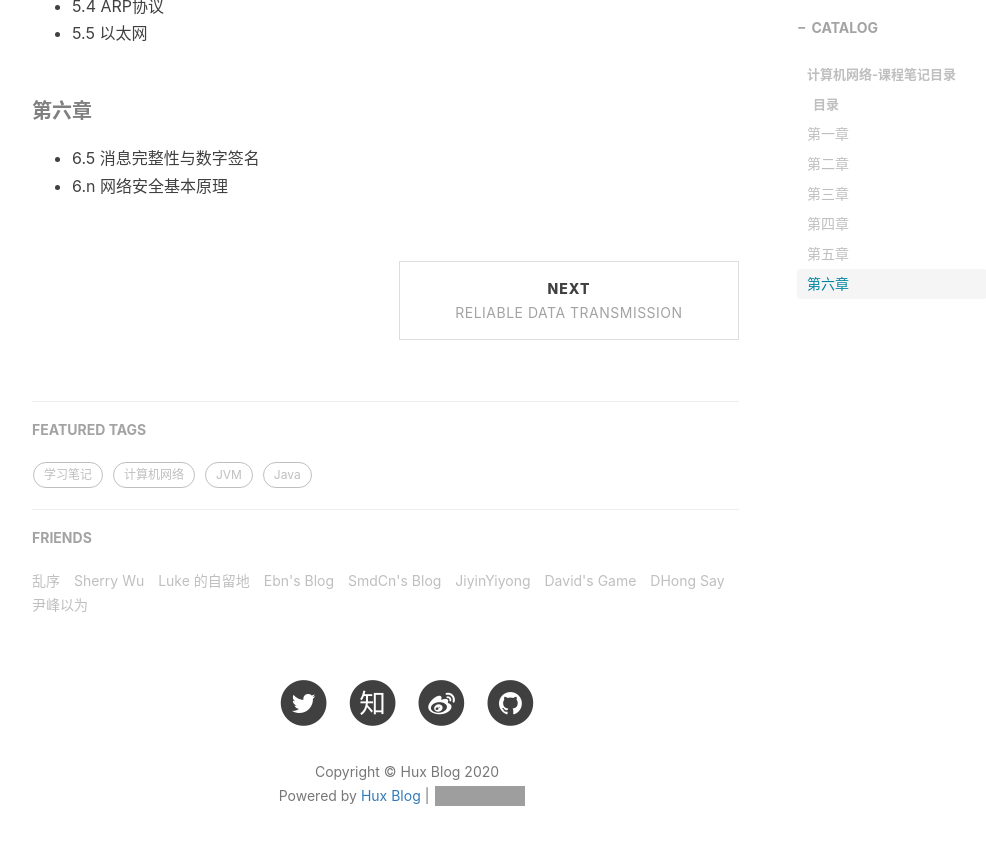
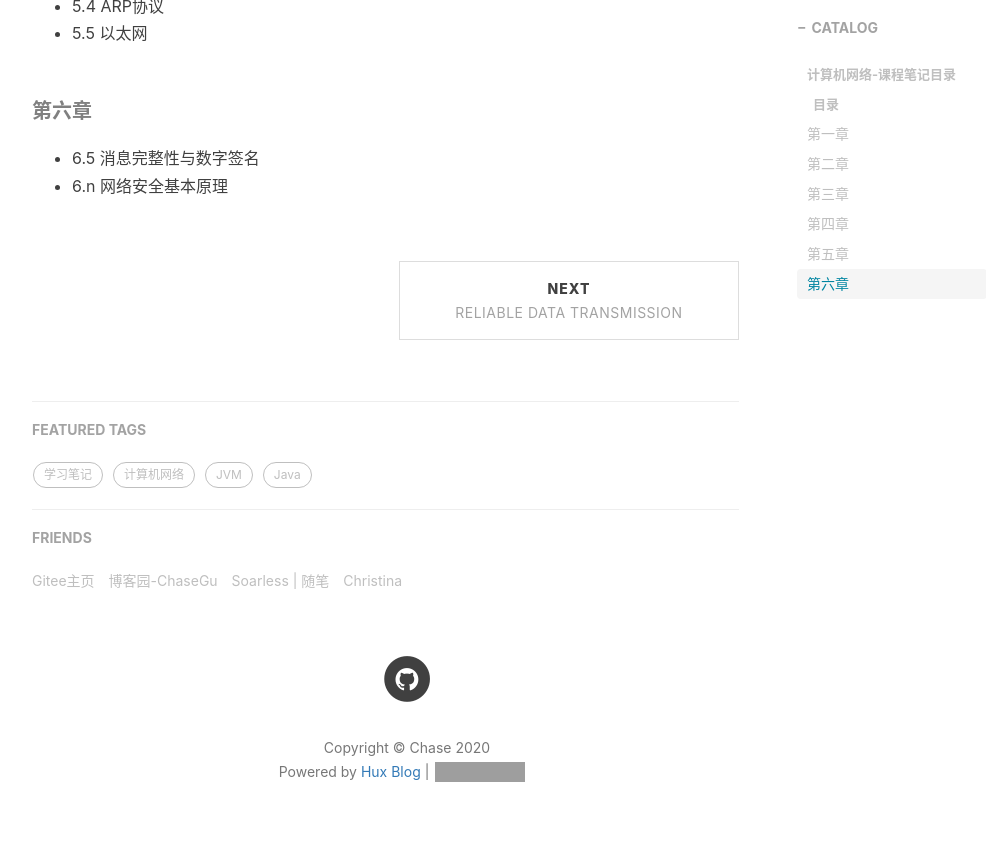
Before and after one commit to Chase-Gu/Chase-Gu.github.io, a Jekyll site: the page built from _posts/2019-10-31-network-catalog.md, in a window 1280 px wide and 900 px high, scrolled down 2038 px. Shown: the top 845 px of the window, without its empty margins (233-1219 px from the left). Built offline with Jekyll 4.4.1, drawn with Linux system fonts in a browser that asks for light colours; nearby versions of some CDN libraries; comment, search, counter and statistics services are not loaded; grey boxes are pictures that could not be loaded.

Commit message:
update _config.yml

```diff
--- a/_config.yml
+++ b/_config.yml
@@ -1,11 +1,11 @@
 # Site settings
-title: Hux Blog
-SEOTitle: 黄玄的博客 | Hux Blog
-header-img: img/home-bg.jpg
-email: huxpro@gmail.com
-description: "关于程序与设计、黑客与画家 | 黄玄，Web & Mobile Lover，Software Engineer，UX Designer | 这里是 @Hux黄玄 的个人博客，与你一起发现更大的世界。"
-keyword: "黄玄, Hux黄玄, Hux, 鬼栈, huxpro, @huxpro, 黄玄的博客, Hux Blog, 博客, 个人网站, 互联网, Web, JavaScript, 前端, 设计"
-url: "https://huangxuan.me"              # your host, for absolute URL
+title: Chase
+SEOTitle: Chase | Chase Blog
+header-img: img/post-bg-sea.jpg
+email: 183685540@qq.com
+description: "Chase Gu Blog"
+keyword: ""
+url: "https://chase-gu.github.io/"              # your host, for absolute URL
 baseurl: ""                             # for example, '/blog' if your blog hosted on 'host/blog'
 
 # Publish posts or collection documents with a future date.
@@ -13,10 +13,11 @@
 
 # SNS settings
 RSS: false
-weibo_username:     huxpro
-zhihu_username:     huxpro
-github_username:    huxpro
-twitter_username:   huxpro
+# weibo_username:     huxpro
+# zhihu_username:     huxpro
+github_username:    Chase-Gu
+bilibili_id:        345627471
+# twitter_username:   huxpro
 #facebook_username:  huxpro
 #linkedin_username:  firstname-lastname-idxxxx
 
@@ -59,7 +60,7 @@
 
 
 # Disqus settings
-disqus_username: hux
+# disqus_username: hux
 
 # Netease settings
 netease_comment: false
@@ -78,8 +79,8 @@
 
 # Sidebar settings
 sidebar: true                           # whether or not using Sidebar.
-sidebar-about-description: "For the next quantum leap<br>离开世界之前，一切都是过程"
-sidebar-avatar: /img/avatar-hux-ny.jpg      # use absolute URL, seeing it's used in both `/` and `/about/`
+sidebar-about-description: "A software engineering fw"
+sidebar-avatar: /img/about-chase.jpg        # use absolute URL, seeing it's used in both `/` and `/about/`
 
 
 
@@ -103,35 +104,19 @@
 # Friends
 friends: [
     {
-    #     title: "Su",
-    #     href: "http://su.gallery/"
-    # },{
-        title: "乱序",
-        href: "http://mida.re/"
+        title: "Gitee主页",
+        href: "https://gitee.com/gushichen"
     },{
-        title: "Sherry Wu",
-        href: "https://xuechundesign.github.io"
-    },{
-        title: "Luke 的自留地",
-        href: "http://hmqk1995.github.io"
-    },{
-        title: "Ebn's Blog",
-        href: "http://ebnbin.com/"
-    },{
-        title: "SmdCn's Blog",
-        href: "http://blog.smdcn.net"
-    },{
-        title: "JiyinYiyong",
-        href: "http://tiye.me/"
-    },{
-        title: "David's Game",
-        href: "https://www.ruoyaowu.com/"
-    },{
-        title: "DHong Say",
-        href: "http://dhong.co"
-    },{
-        title: "尹峰以为",
-        href: "http://ingf.github.io/"
+        title: "博客园-ChaseGu",
+        href: "https://www.cnblogs.com/ChaseGu"
+    }, {
+        title: "Soarless | 随笔",
+        href: "https://blog.soarless.com",
+        portrait: "https://blog.soarless.com/wp-content/themes/argon/assets/img/theme/avator.png"
+    }, {
+        title: "Christina",
+        href: "http://www.steinshead.club",
+        portrait: "http://www.steinshead.club/img/wife.png"
     }
 ]
 
```
Also changed, not shown: img/avatar-hux-home.jpg (deleted), img/avatar-hux-ny.jpg (deleted), img/avatar-hux.jpg (deleted), img/avator-chase.jpg (added), img/post-bg-sea.jpg (added).
